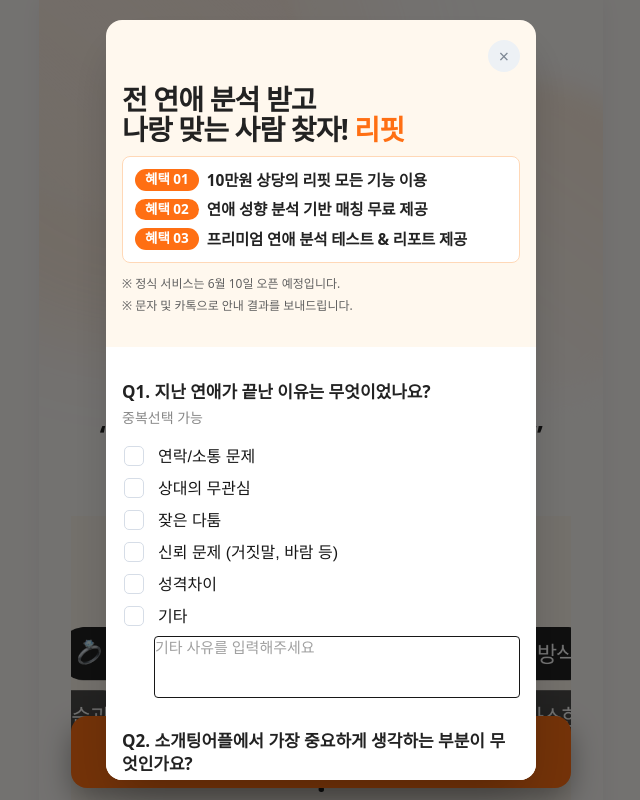
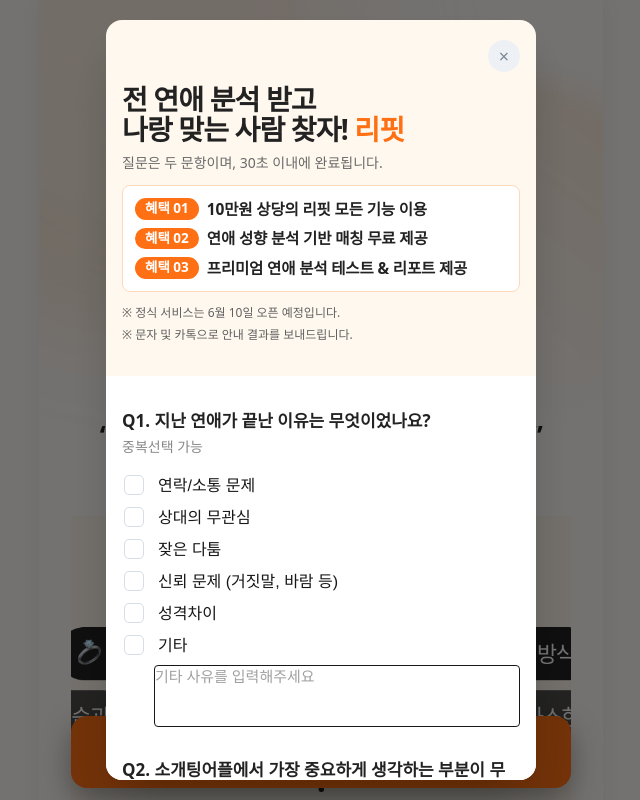
Before and after one commit to ip99202/refit_landing, a Next.js app: page / in a window 1280 px wide. Both pictures are taken after a click on the button "리핏 더 알아보기". Shown: the top 800 px of the page, without its empty margins (319-959 px from the left). Built offline with nearby package versions, Linux system fonts and the light colour scheme; a web font is replaced by a local one.

Commit message:
refactor: comment out a descriptive paragraph in the user information form.

```diff
--- a/components/landing/OfferDetailsSection.tsx
+++ b/components/landing/OfferDetailsSection.tsx
@@ -12,9 +12,9 @@
         <br />
         나랑 맞는 사람 찾자! <span className="text-[#ff6f13]">리핏</span>
       </h3>
-      {/* <p className="mt-2 text-[14px] text-[#6a6a6a]">
+      <p className="mt-2 text-[14px] text-[#6a6a6a]">
         질문은 두 문항이며, 30초 이내에 완료됩니다.
-      </p> */}
+      </p>
 
       <div className="mt-3 rounded-lg border border-[#ffd8b7] bg-white p-[clamp(10px,2.8vw,12px)]">
         <div className="space-y-[clamp(6px,1.8vw,8px)]">
--- a/components/landing/UserInfoFormSection.tsx
+++ b/components/landing/UserInfoFormSection.tsx
@@ -170,9 +170,9 @@
           마지막으로 정보를 입력해주세요
         </div>
 
-        <p className="text-[14px] leading-[1.4] text-[#4a4a4a]">
+        {/* <p className="text-[14px] leading-[1.4] text-[#4a4a4a]">
           질문은 두 문항이며, 30초 이내에 완료됩니다.
-        </p>
+        </p> */}
       </div>
 
       <form className="space-y-4" onSubmit={handleSubmit}>
```
